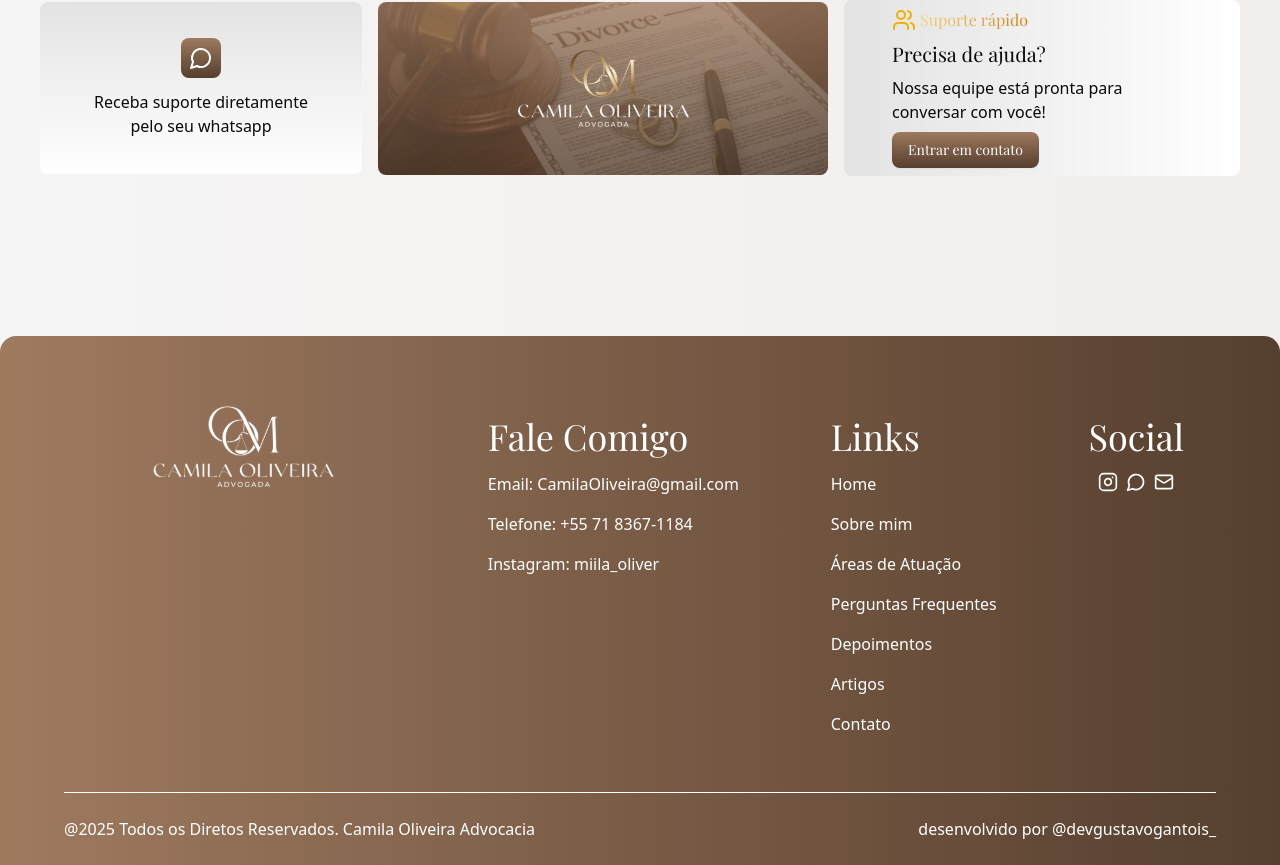
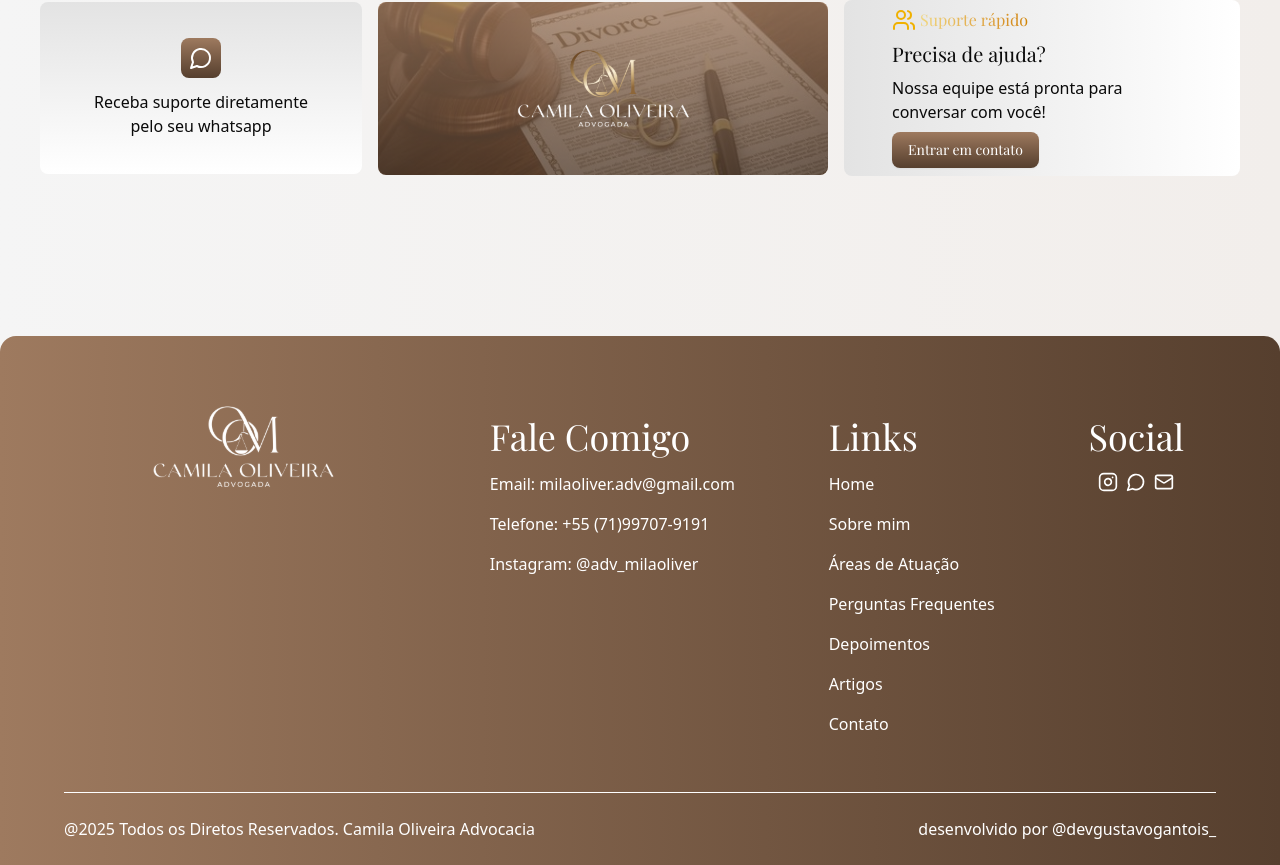
Before and after one commit to DevGustavoGantois/website_advocacia_LP, a Next.js app: page / in a window 1280 px wide. Shown: the part 5310-6175 px from the top of the page. Built offline with nearby package versions, Linux system fonts and the light colour scheme.

Commit message:
feat:Adding links in footer.

```diff
--- a/src/app/global/footer.tsx
+++ b/src/app/global/footer.tsx
@@ -13,18 +13,18 @@ export function Footer() {
                     <h1 className="text-white font-primary text-4xl">Fale Comigo</h1>
                     <ul className="mt-4 flex items-center lg:items-start flex-col gap-4">
                         <li className="text-white transition-all text-sm lg:text-base duration-700 hover:-translate-y-2">
-                            <Link href="" target="_blank">
-                            Email: CamilaOliveira@gmail.com
+                            <a href="mailto:milaoliver.adv@gmail.com" target="_blank">
+                            Email: milaoliver.adv@gmail.com
+                            </a>
+                        </li>
+                        <li className="text-white transition-all text-sm lg:text-base duration-700 hover:-translate-y-2">
+                            <Link href="https://wa.me/5571997079191" target="_blank">
+                            Telefone: +55 (71)99707-9191
                             </Link>
                         </li>
                         <li className="text-white transition-all text-sm lg:text-base duration-700 hover:-translate-y-2">
-                            <Link href="" target="_blank">
-                            Telefone: +55 71 8367-1184
-                            </Link>
-                        </li>
-                        <li className="text-white transition-all text-sm lg:text-base duration-700 hover:-translate-y-2">
-                            <Link href="" target="_blank">
-                            Instagram: miila_oliver
+                            <Link href="https://www.instagram.com/adv_milaoliver/" target="_blank">
+                            Instagram: @adv_milaoliver
                             </Link>
                         </li>
                     </ul>
```
